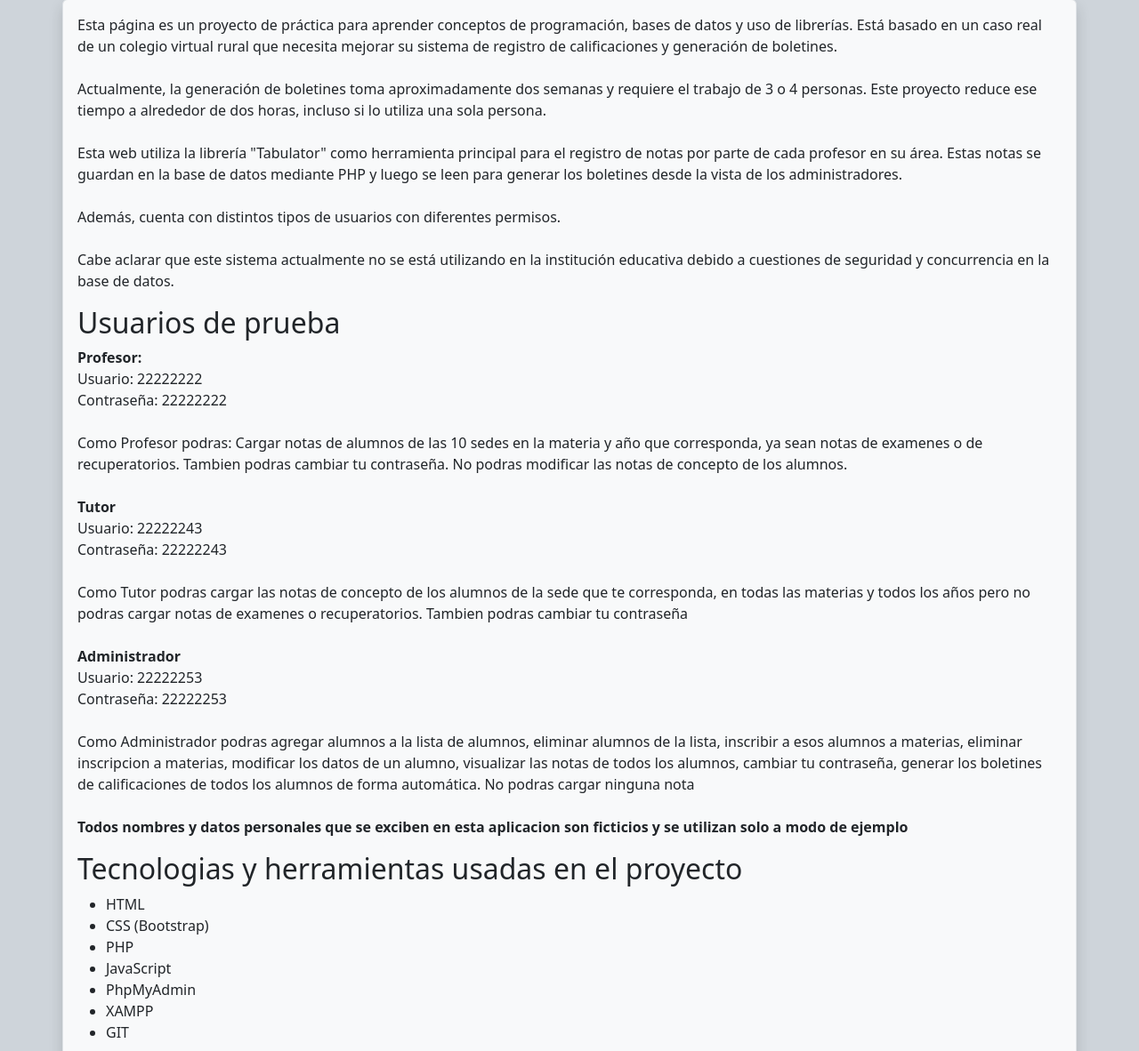
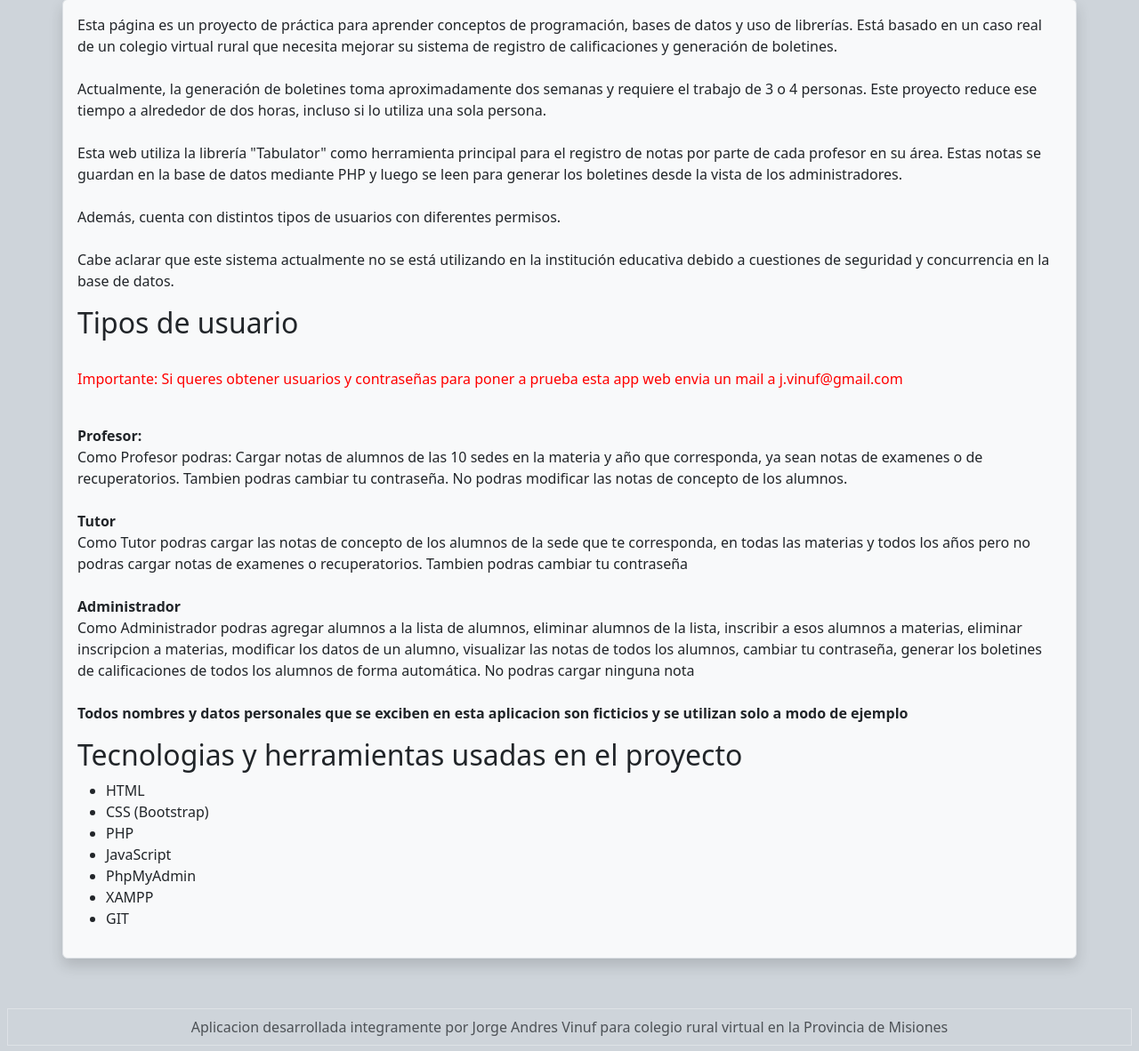
Before and after one commit to cocovinuf/sistema-calificaciones, a PHP site: page /sobre_pagina.php in a window 1280 px wide. Shown: the part 153-1335 px from the top of the page at 89% size. Run offline with PHP 8.4, Linux system fonts and the light colour scheme.

Commit message:
Se actualizo la info de sobre_pagina

```diff
--- a/vistas/sobre_pagina.php
+++ b/vistas/sobre_pagina.php
@@ -37,17 +37,15 @@
                 Cabe aclarar que este sistema actualmente no se está utilizando en la institución educativa debido a cuestiones de seguridad y concurrencia en la base de datos.
             </p>
 
-            <h2>Usuarios de prueba</h2>
+            <h2>Tipos de usuario</h2>
+            <br>
+            <p style="color: red">Importante: Si queres obtener usuarios y contraseñas para poner a prueba esta app web envia un mail a j.vinuf@gmail.com</p>
+            <br>
 
             <p>
                 <b>Profesor:</b>
                 <br>
 
-                Usuario: 22222222
-                <br>
-
-                Contraseña: 22222222
-                <br><br>
 
                 Como Profesor podras: Cargar notas de alumnos de las 10 sedes en la materia y año que corresponda, ya sean notas de examenes o de recuperatorios. Tambien podras cambiar tu contraseña. No podras modificar las notas de concepto de los alumnos.
 
@@ -55,11 +53,7 @@
                 <b>Tutor</b>
                 <br>
 
-                Usuario: 22222243
-                <br>
 
-                Contraseña: 22222243
-                <br><br>
 
                 Como Tutor podras cargar las notas de concepto de los alumnos de la sede que te corresponda, en todas las materias y todos los años pero no podras cargar notas de examenes o recuperatorios. Tambien podras cambiar tu contraseña
 
@@ -67,11 +61,7 @@
                 <b>Administrador</b>
                 <br>
 
-                Usuario: 22222253
-                <br>
 
-                Contraseña: 22222253
-                <br><br>
 
                 Como Administrador podras agregar alumnos a la lista de alumnos, eliminar alumnos de la lista, inscribir a esos alumnos a materias, eliminar inscripcion a materias, modificar los datos de un alumno, visualizar las notas de todos los alumnos, cambiar tu contraseña, generar los boletines de calificaciones de todos los alumnos de forma automática. No podras cargar ninguna nota
 
```
